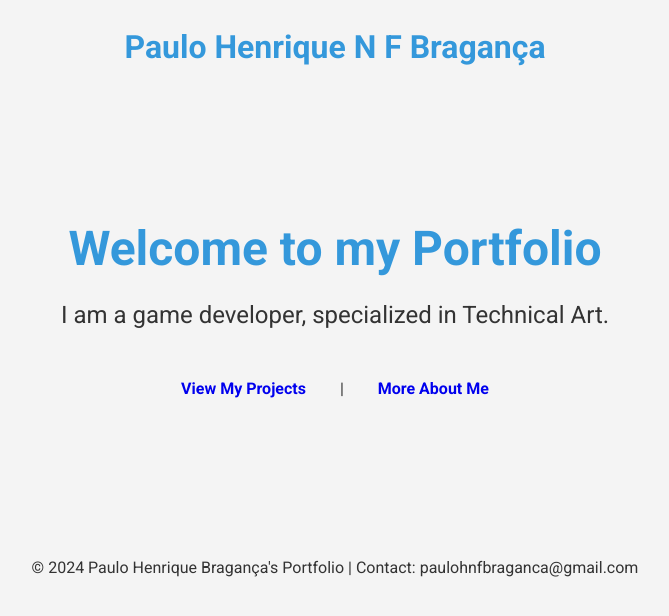
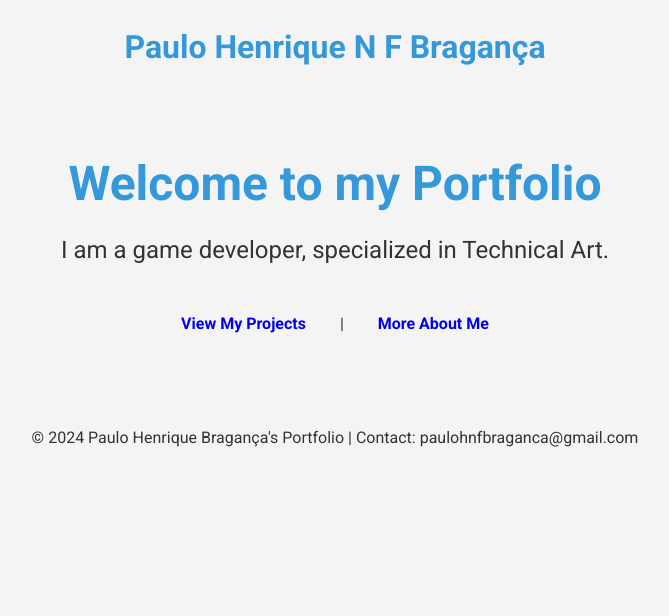
Before and after one commit to phnfBraganca/phnfBraganca.github.io, a Jekyll site: the page built from index.md, in a window 1280 px wide. Shown: the top 616 px of the page, without its empty margins (305-974 px from the left). Built offline with Jekyll 4.4.1, drawn with Linux system fonts in a browser that asks for light colours.

Commit message:
Update style.css

```diff
--- a/assets/css/style.css
+++ b/assets/css/style.css
@@ -77,7 +77,7 @@
 
 .hero {
     text-align: center;
-    padding: 100px 20px;
+    padding: 35px 20px;
 }
 
 .hero h1 {
```
